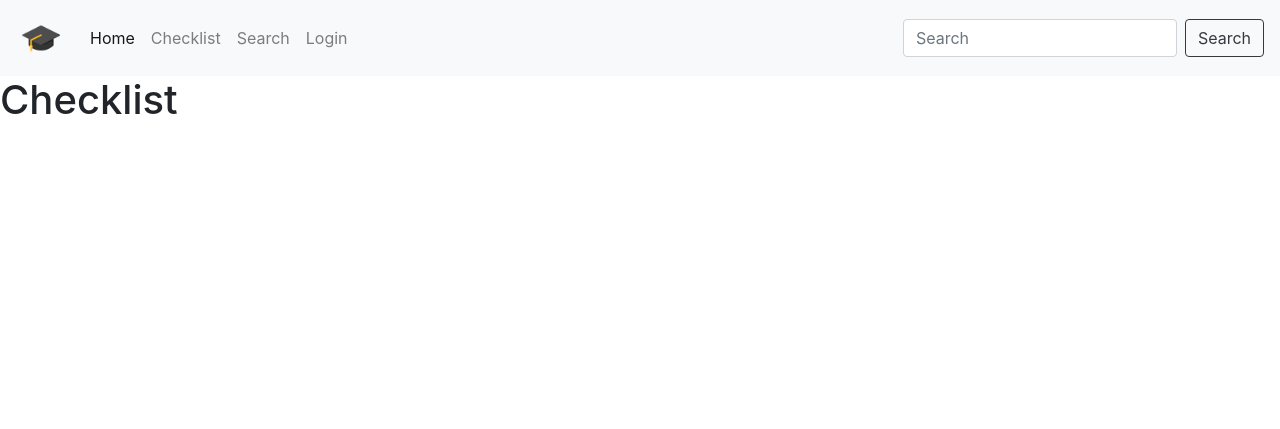
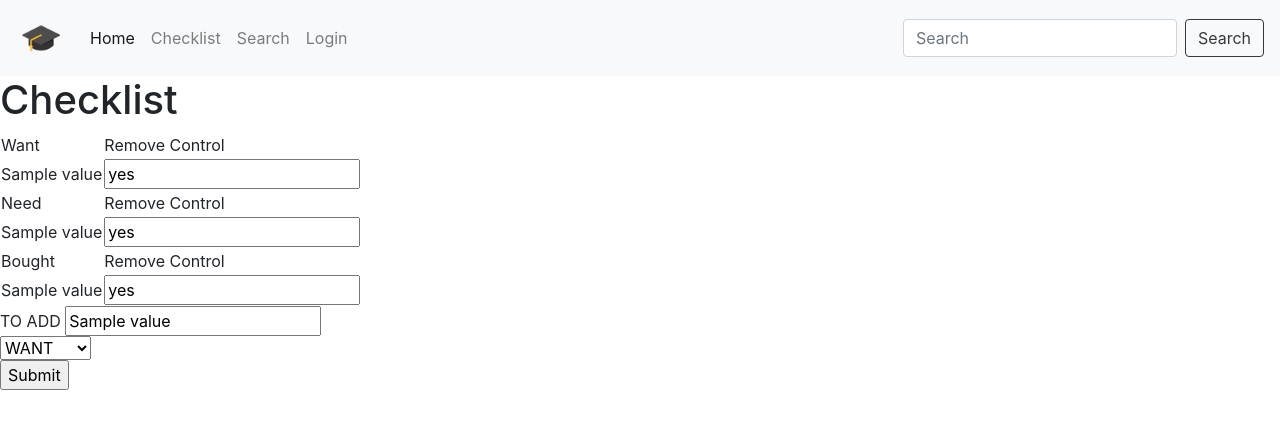
Before and after one commit to seehamrun/DebugThugs, a Python web app: template templates/checklist.html in a window 1280 px wide. Shown: the top 429 px of the page. Run offline with Jinja, Linux system fonts and the light colour scheme; the template is opened without the code that fills it: most values are stand-ins (such as "Sample title", 1, 10 or a date in 2020); some libraries are stand-ins or nearby versions.

Commit message:
Update to the checklist page

```diff
--- a/database.py
+++ b/database.py
@@ -1,10 +1,10 @@
 from google.appengine.ext import ndb
 
 class DatabaseNeeds(ndb.Model):
-	value = nab.StringProperty()
+	value = ndb.StringProperty()
 
 class DatabaseWants(ndb.Model):
-	value = nab.StringProperty()
+	value = ndb.StringProperty()
 
 class DatabaseBought(ndb.Model):
-	value = nab.StringProperty()
+	value = ndb.StringProperty()
--- a/templates/checklist.html
+++ b/templates/checklist.html
@@ -38,5 +38,61 @@
                     </div>
                   </nav>
         <h1>Checklist</h1>
+        <div>
+          <table>
+            <tr>
+              <td>Want</td>
+              <td>Remove Control<td>
+            </tr>
+            {% for want in wantsList %}
+            <tr>
+              <td>{{want.value}}</td>
+              <td><input type= "Remove" value= yes></td>
+            </tr>
+            {% endfor %}
+          </table>
+        </div>
+
+        <div>
+          <table>
+            <tr>
+              <td>Need</td>
+              <td>Remove Control<td>
+            </tr>
+            {% for need in needsList %}
+            <tr>
+              <td>{{need.value}}</td>
+              <td><input type= "Remove" value= yes></td>
+            </tr>
+            {% endfor %}
+          </table>
+        </div>
+
+        <div>
+          <table>
+            <tr>
+              <td>Bought</td>
+              <td>Remove Control<td>
+            </tr>
+            {% for bought in boughtList %}
+            <tr>
+              <td>{{bought.value}}</td>
+              <td><input type= "Remove" value= yes></td>
+            </tr>
+            {% endfor %}
+          </table>
+        </div>
+        <form>
+          <div> TO ADD <input type = "text" name="add" value= "{{value}}"></div>
+                <select name= "choice">
+                    <option value="want">WANT</option>
+                    <option value="need">NEED</option>
+                    <option value="bought">BOUGHT</option>
+                </select>
+                <div><input type = "SUBMIT"></div>
+              <div
+          </form>
     </body>
+
+
 </html>
```
Also changed, not shown: main.py (+9 -2 lines), 4 other files.
